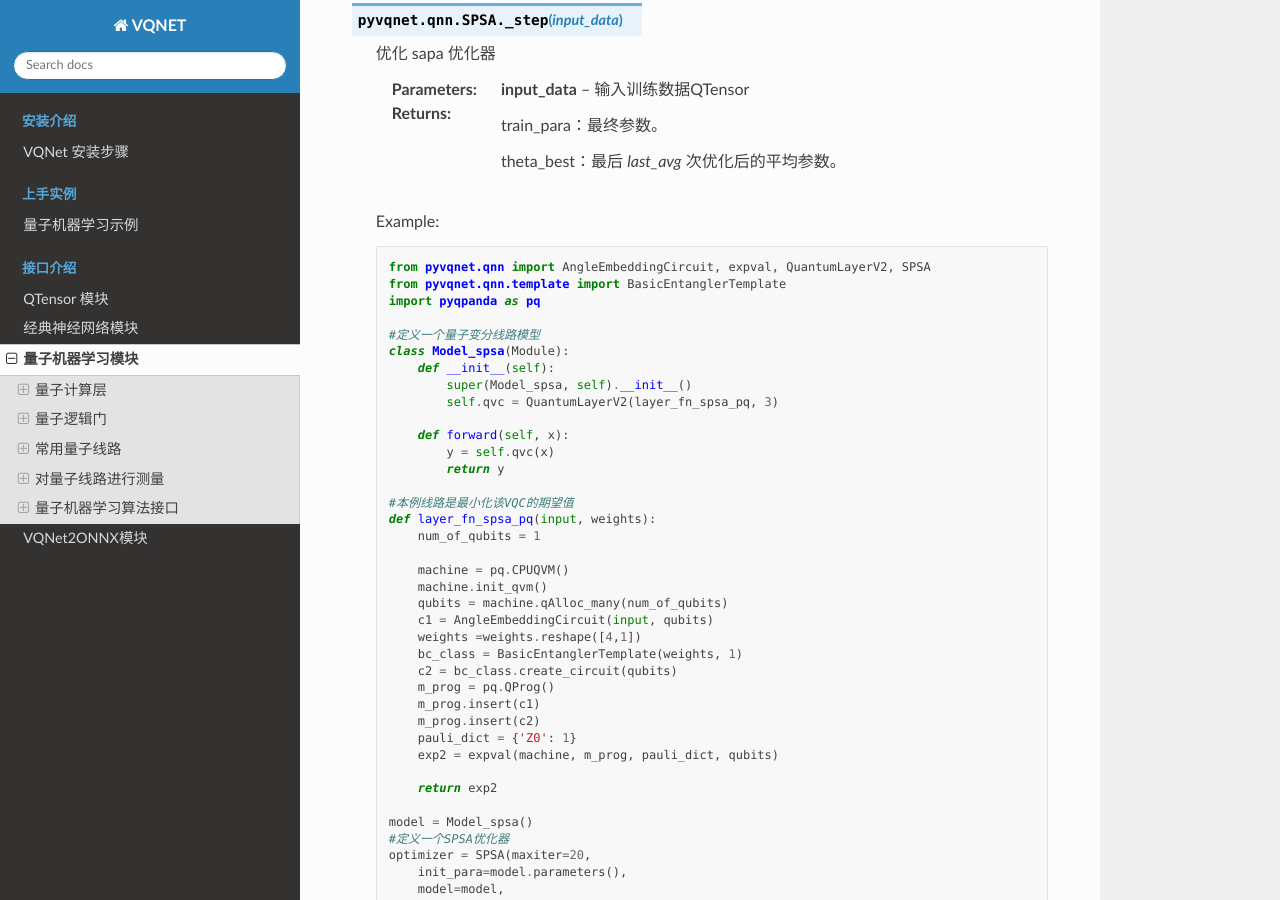
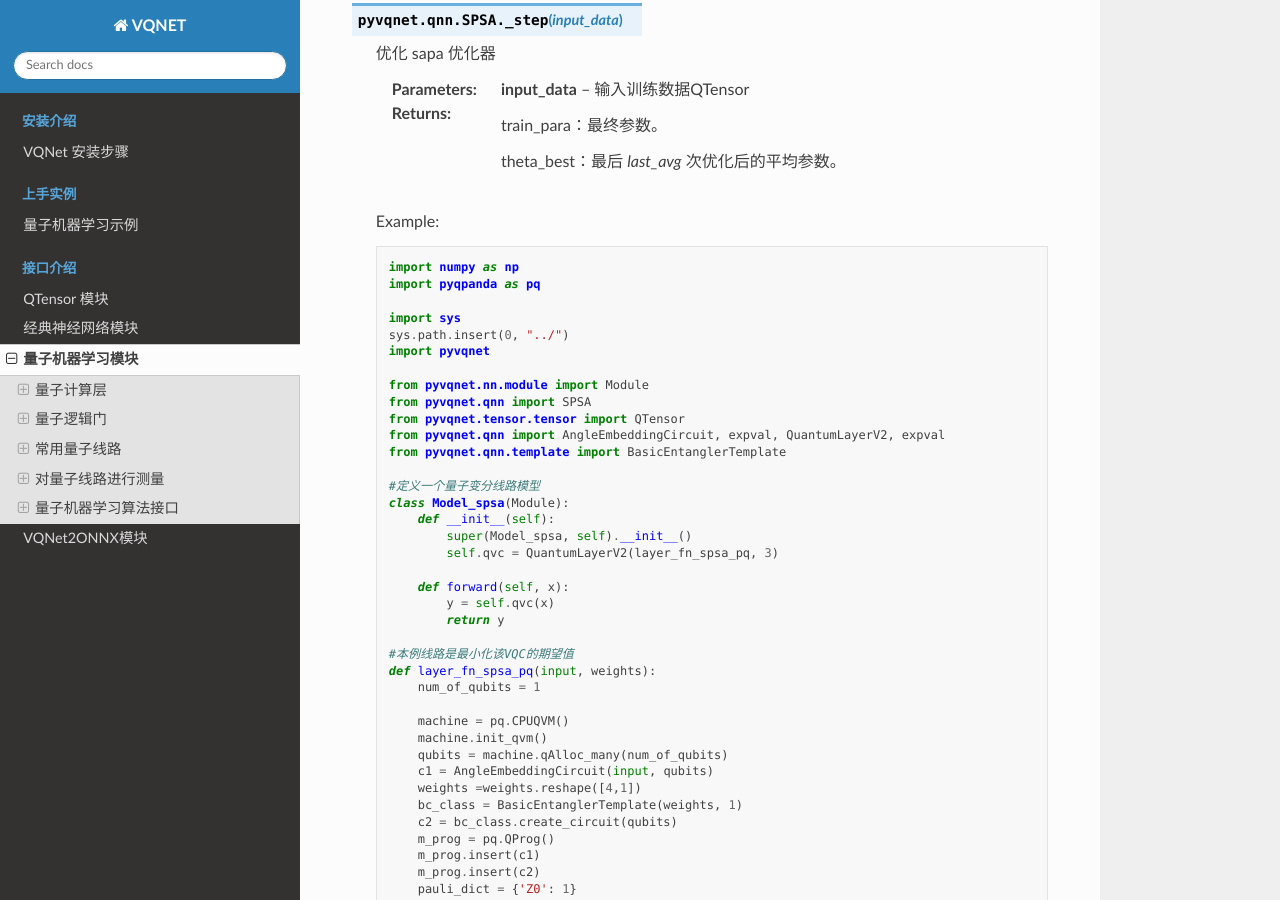
Before and after one commit to OriginQ/VQNET2.0-tutorial, a Sphinx documentation site: the page built from source/rst/qnn.rst, in a window 1280 px wide and 900 px high, scrolled down 39852 px. Built offline with Sphinx 7.4.7 and the Read the Docs theme 2.0.0, drawn with Linux system fonts in a browser that asks for light colours; some of the changed text lies outside the part shown.

Commit message:
[fix] fix doc bug

```diff
--- a/source/rst/qnn.rst
+++ b/source/rst/qnn.rst
@@ -1778,7 +1778,7 @@
         from pyvqnet.qnn import AngleEmbeddingCircuit, expval, QuantumLayerV2, SPSA
         from pyvqnet.qnn.template import BasicEntanglerTemplate
         import pyqpanda as pq
-
+        from pyvqnet.nn.module import Module
         #定义一个量子变分线路模型
         class Model_spsa(Module):
             def __init__(self):
@@ -1829,9 +1829,18 @@
 
     Example::
 
-        from pyvqnet.qnn import AngleEmbeddingCircuit, expval, QuantumLayerV2, SPSA
+        import numpy as np
+        import pyqpanda as pq
+
+        import sys
+        sys.path.insert(0, "../")
+        import pyvqnet
+
+        from pyvqnet.nn.module import Module
+        from pyvqnet.qnn import SPSA
+        from pyvqnet.tensor.tensor import QTensor
+        from pyvqnet.qnn import AngleEmbeddingCircuit, expval, QuantumLayerV2, expval
         from pyvqnet.qnn.template import BasicEntanglerTemplate
-        import pyqpanda as pq
 
         #定义一个量子变分线路模型
         class Model_spsa(Module):
@@ -2282,6 +2291,7 @@
     # some basic Pauli matrices
     I = np.eye(2)
     X = np.array([[0, 1], [1, 0]])
+    Y = np.array([[0, -1j], [1j, 0]])
     Z = np.array([[1, 0], [0, -1]])
 
     init_params = np.random.uniform(low=0,
```
Also changed, not shown: other parts of source/rst/qnn.rst (+2 -2 lines).
